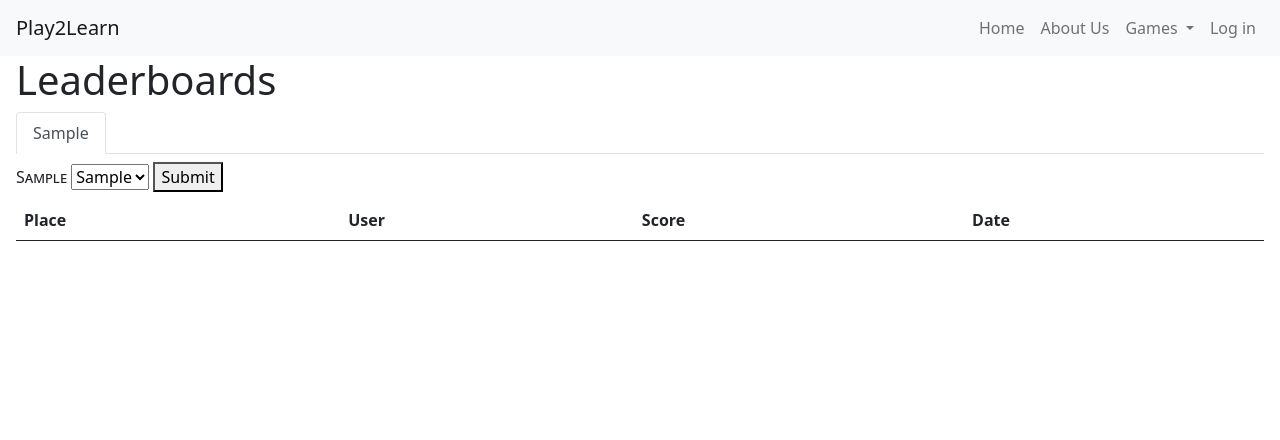
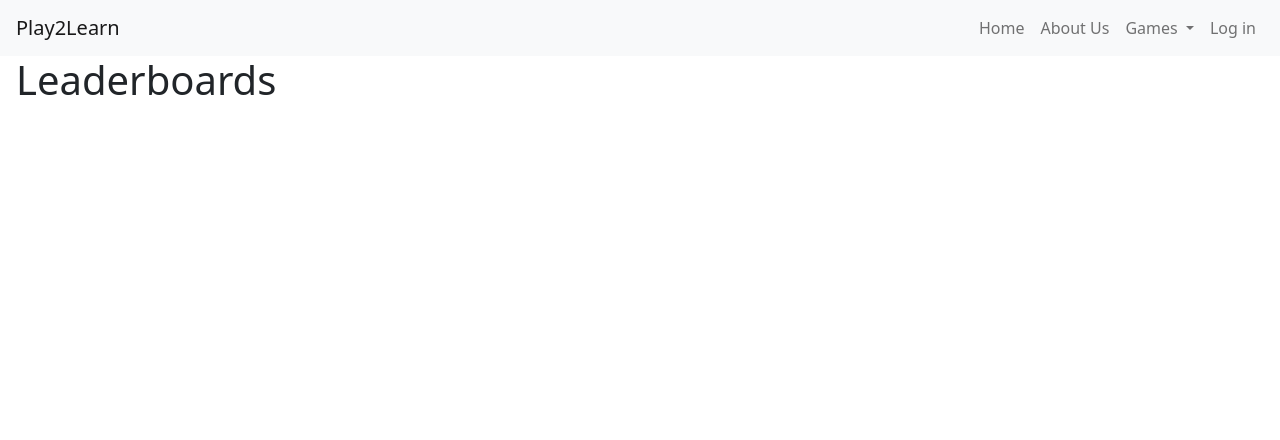
Before and after one commit to jaredmdunn/p2l_django_vue, a Django app: a page that uses templates/games/score_list.html in a window 1280 px wide. Shown: the top 440 px of the page. Run offline with Django 3.2, Linux system fonts and the light colour scheme; tables that the repository leaves empty hold one stand-in row (values such as "Sample post"); lists and menus that the app fills with data are empty; some libraries are stand-ins or nearby versions.

Commit message:
Remove GameScoreParameter model

```diff
--- a/games/models.py
+++ b/games/models.py
@@ -20,7 +20,7 @@ class Game(models.Model):
         parameters = self.parameters
 
         for param in parameters.all():
-            param_value_dict[param.slug] = param.default_value
+            param_value_dict[param.slug] = param.default_value.attribute_value
 
         return param_value_dict
 
@@ -48,6 +48,9 @@ class GameScore(models.Model):
     game = models.ForeignKey(
         'Game', on_delete=models.CASCADE, related_name='game_scores'
     )
+    parameter_values = models.ManyToManyField(
+        'ParameterValue', related_name='game_scores'
+    )
     score = models.PositiveIntegerField()
     created = models.DateTimeField(auto_now_add=True)
 
@@ -73,32 +76,32 @@ class GameScore(models.Model):
 
         return True
 
-    @property
-    def game_score_params(self):
-        params_values = self.game_score_parameters.all()
+    # @property
+    # def game_score_params(self):
+    #     params_values = self.game_score_parameters.all()
 
-        param_value_query = Q()
+    #     param_value_query = Q()
 
-        for pv in params_values:
-            param_value_query = param_value_query | Q(
-                parameter=pv.parameter, value=pv.value)
+    #     for pv in params_values:
+    #         param_value_query = param_value_query | Q(
+    #             parameter=pv.parameter, value=pv.value)
 
-        return GameScoreParameters.objects.filter(param_value_query)
+    #     return GameScoreParameters.objects.filter(param_value_query)
 
 
-class GameScoreParameters(models.Model):
-    gamescore = models.ForeignKey(
-        'GameScore', on_delete=models.CASCADE,
-        related_name='game_score_parameters'
-    )
-    parameter = models.ForeignKey(
-        'Parameter', on_delete=models.CASCADE,
-        related_name='game_score_parameters'
-    )
-    value = models.CharField(max_length=100)
+# class GameScoreParameters(models.Model):
+#     gamescore = models.ForeignKey(
+#         'GameScore', on_delete=models.CASCADE,
+#         related_name='game_score_parameters'
+#     )
+#     parameter = models.ForeignKey(
+#         'Parameter', on_delete=models.CASCADE,
+#         related_name='game_score_parameters'
+#     )
+#     value = models.CharField(max_length=100)
 
-    class Meta:
-        verbose_name_plural = 'Game score parameters'
+#     class Meta:
+#         verbose_name_plural = 'Game score parameters'
 
 
 class Parameter(models.Model):
--- a/games/views.py
+++ b/games/views.py
@@ -4,11 +4,12 @@ from django.db.models import Q
 from django.http import JsonResponse
 from django.views.generic import DetailView, ListView
 
-from .models import Game, GameScore, GameScoreParameters, Parameter
+from .models import Game, GameScore, Parameter  # , GameScoreParameters
 
 
 class GameDetailView(DetailView):
     model = Game
+
 
 class ScoreListView(ListView):
     model = Game
@@ -17,30 +18,33 @@ class ScoreListView(ListView):
     def get_context_data(self, **kwargs):
         context = super().get_context_data(**kwargs)
 
-        active_game = Game.objects.get(slug=self.kwargs['slug'])
-        context['active_game'] = active_game
+        # active_game = Game.objects.get(slug=self.kwargs['slug'])
+        # context['active_game'] = active_game
 
-        game_params = active_game.parameters
-        context['game_params'] = game_params.all()
+        # game_params = active_game.parameters
+        # context['game_params'] = game_params.all()
 
-        params = self.request.GET.copy()
+        # params = self.request.GET.copy()
 
-        for gp in game_params.all():
-            if gp.slug not in params or not params[gp.slug]:
-                params[gp.slug] = active_game.parameter_defaults[gp.slug]
+        # # sets any blank parameter value to default
+        # for gp in game_params.all():
+        #     if gp.slug not in params or not params[gp.slug]:
+        #         params[gp.slug] = active_game.parameter_defaults[gp.slug]
 
-        context["params"] = params
+        # context["params"] = params
 
-        param_value_query = Q()
-        for param, value in params.items():
-            parameter = Parameter.objects.get(slug=param)
-            param_value_query = param_value_query | Q(parameter=parameter, value=value)
+        # param_value_query = Q()
+        # for param, value in params.items():
+        #     parameter = Parameter.objects.get(slug=param)
+        #     param_value_query = param_value_query | Q(
+        #         parameter=parameter, value=value)
 
-        game_score_params = GameScoreParameters.objects.filter(param_value_query)
+        # game_score_params = GameScoreParameters.objects.filter(
+        #     param_value_query)
 
-        context['scores'] = GameScore.objects.filter(
-            game=active_game, game_score_parameters__in=game_score_params
-        ).order_by('-score')[:21]
+        # context['scores'] = GameScore.objects.filter(
+        #     game=active_game, game_score_parameters__in=game_score_params
+        # ).order_by('-score')[:21]
 
         return context
 
@@ -72,7 +76,8 @@ def save_score(request, slug):
 
         for key, value in param_data.items():
             param = Parameter.objects.get(slug=key)
-            new_score_param = GameScoreParameters(gamescore=new_score, parameter=param, value=value)
+            new_score_param = GameScoreParameters(
+                gamescore=new_score, parameter=param, value=value)
             new_score_param.save()
 
         if new_score.is_high_score:
@@ -83,6 +88,6 @@ def save_score(request, slug):
             msg = 'Your score was saved.'
 
     response = {
-        'msg' : msg,
+        'msg': msg,
     }
     return JsonResponse(response)
--- a/templates/games/score_list.html
+++ b/templates/games/score_list.html
@@ -6,7 +6,7 @@
 
 {% block main %}
   <h1>Leaderboards</h1>
-  <ul class="nav nav-tabs">
+  <!-- <ul class="nav nav-tabs">
     {% for game in game_list %}
       <li class="nav-item">
         <a class="nav-link
@@ -33,17 +33,17 @@
       {% endfor %}
       <button type="submit">Submit</button>
     </form>
-  </div>
-  <table class="table table-responsive table-striped">
+  </div> -->
+  <!-- <table class="table table-responsive table-striped">
     <thead>
       <th>Place</th>
       <th>User</th>
       <th>Score</th>
       <th>Date</th>
     </thead>
-    <tbody>
+    <tbody> -->
       <!-- for all scores whose parameters match the designated parameters and values -->
-      {% for score in scores %}
+      <!-- {% for score in scores %}
         <tr>
           <td>{{ forloop.counter }}</td>
           <td>{{ score.user }}</td>
@@ -52,6 +52,6 @@
         </tr>
       {% endfor %}
     </tbody>
-  </table>
+  </table> -->
 
 {% endblock %}
```
Also changed, not shown: games/admin.py (+4 -4 lines), games/migrations/0014_auto_20200924_1928.py (added).
